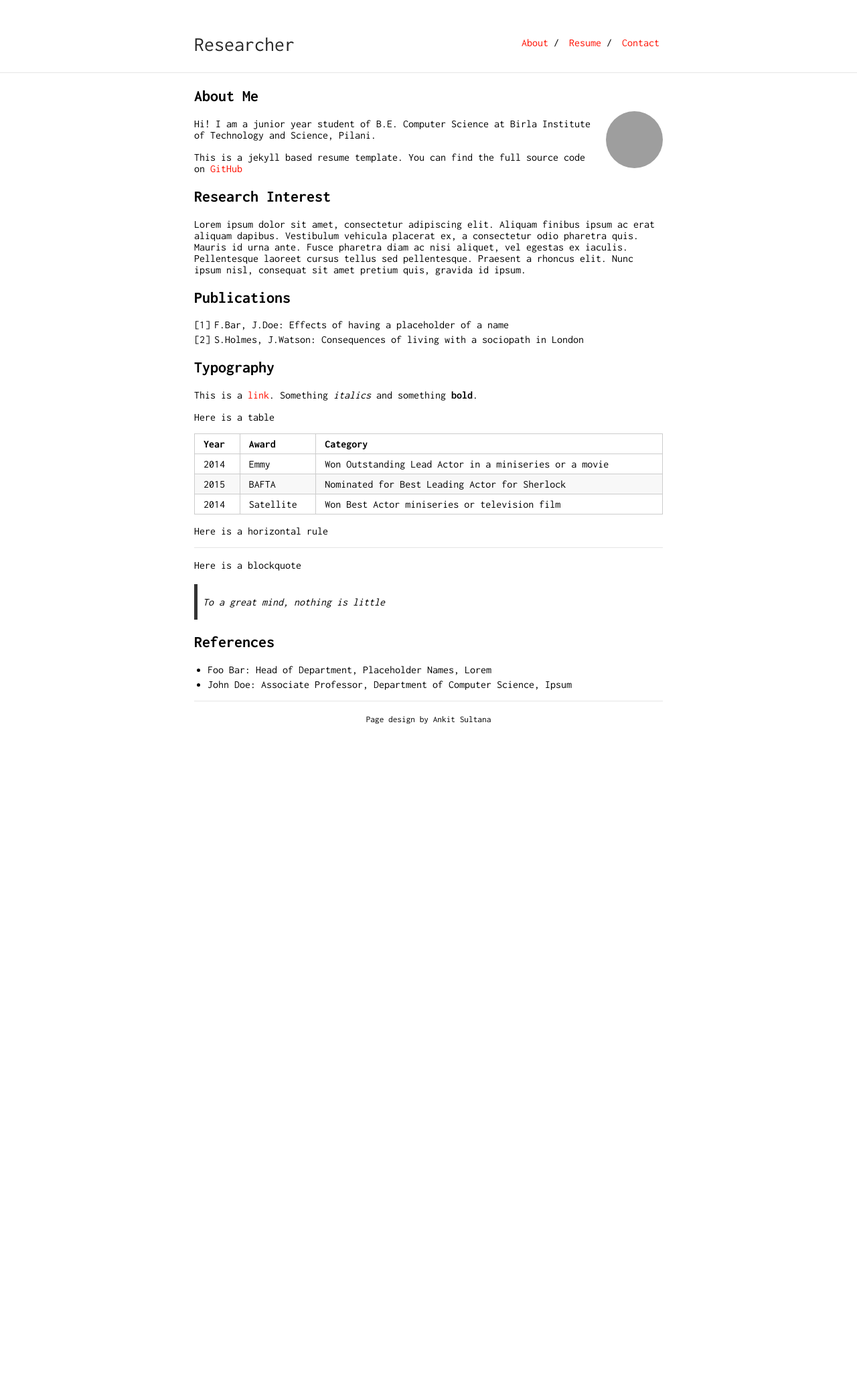
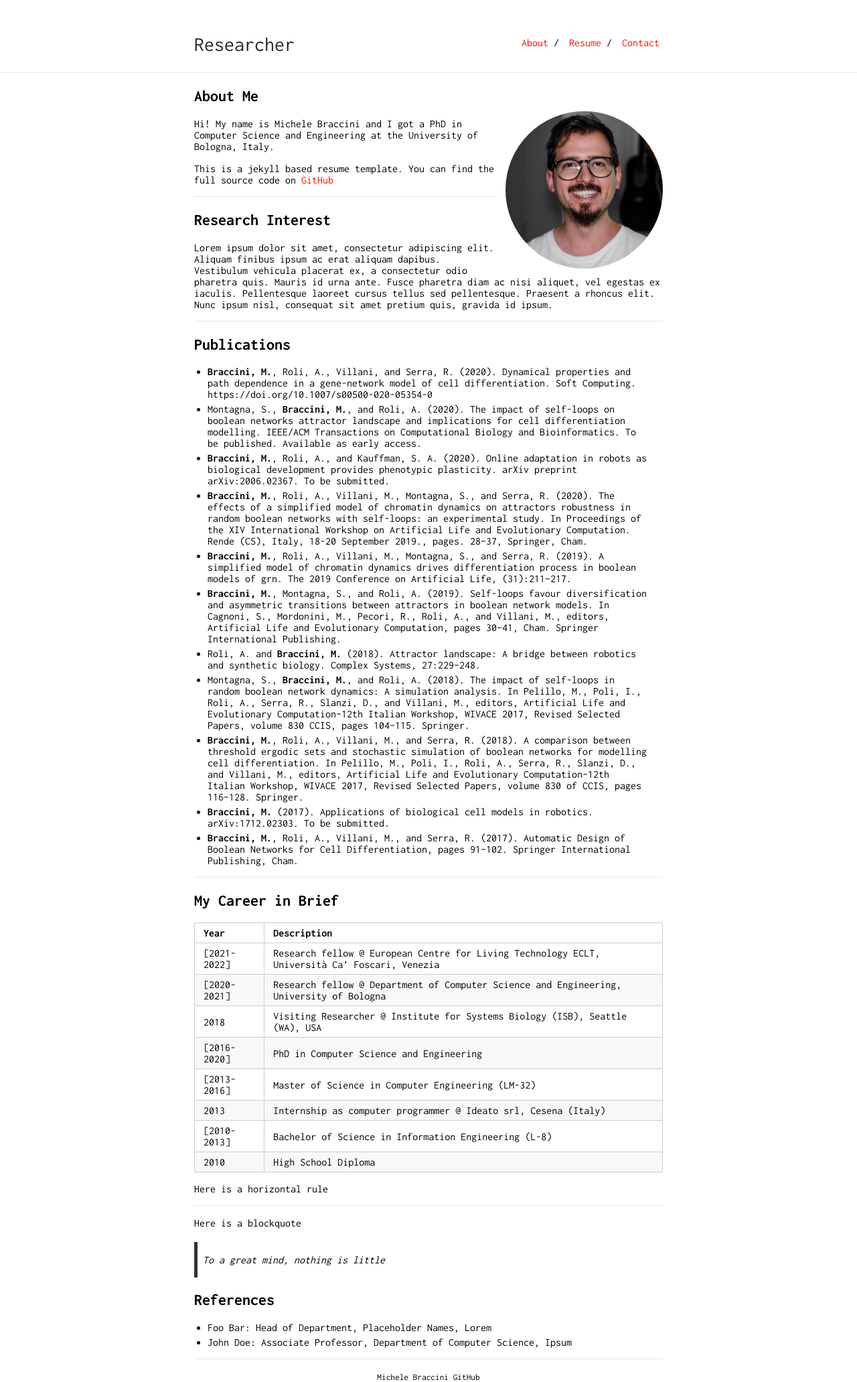
Before and after one commit to mbraccini/michele.braccini, a Jekyll site: the page built from index.md, in a window 1280 px wide. Shown: the whole page at 67% size. Built offline with Jekyll 4.4.1, drawn with Linux system fonts in a browser that asks for light colours; our own code applies the rules of GitHub Pages for plain Markdown files; before the commit the page ends 1081 px from its top, so only the background shows below that; grey boxes are pictures that could not be loaded.

Commit message:
prova sito vuot

```diff
--- a/_config.yml
+++ b/_config.yml
@@ -1,5 +1,5 @@
 title: Researcher
-url: "https://ankitsultana.com"
+url: "https://mbraccini.github.io/michele.braccini/"
 baseurl: "/researcher"
 
 markdown: kramdown
@@ -8,8 +8,8 @@ markdown: kramdown
 tracking_id: #
 
 footer: yes
-footer_url: "https://github.com/ankitsultana"
-footer_text: "Page design by Ankit Sultana"
+footer_url: "https://github.com/mbraccini/michele.braccini"
+footer_text: "Michele Braccini GitHub"
 
 sass:
     style: compressed
--- a/_sass/vars.scss
+++ b/_sass/vars.scss
@@ -3,7 +3,7 @@
  */
 
 $accent: #FF0F00;
-$image-size: 85px;
+$image-size: 235px;
 
 /*
  * Build Variables, don't touch
--- a/index.md
+++ b/index.md
@@ -4,32 +4,49 @@ layout: default
 
 ## About Me
 
-<img class="profile-picture" src="sherlock.jpg">
+<img class="profile-picture" src="io.jpeg">
 
-Hi! I am a junior year student of B.E. Computer Science at Birla Institute of Technology and Science, Pilani.
+Hi! My name is Michele Braccini and I got a PhD in Computer Science and Engineering at the University of Bologna, Italy.
 
 This is a jekyll based resume template. You can find the full source code on [GitHub](https://github.com/bk2dcradle/researcher)
+
+---
 
 ## Research Interest
 
 Lorem ipsum dolor sit amet, consectetur adipiscing elit. Aliquam finibus ipsum ac erat aliquam dapibus. Vestibulum vehicula placerat ex, a consectetur odio pharetra quis. Mauris id urna ante. Fusce pharetra diam ac nisi aliquet, vel egestas ex iaculis. Pellentesque laoreet cursus tellus sed pellentesque. Praesent a rhoncus elit. Nunc ipsum nisl, consequat sit amet pretium quis, gravida id ipsum.
 
+---
+
 ## Publications
 
-1. F.Bar, J.Doe: Effects of having a placeholder of a name
-2. S.Holmes, J.Watson: Consequences of living with a sociopath in London
+- **Braccini, M.**, Roli, A., Villani, and Serra, R. (2020). Dynamical properties and path dependence in a gene-network model of cell differentiation. Soft Computing. https://doi.org/10.1007/s00500-020-05354-0
+- Montagna, S., **Braccini, M.**, and Roli, A. (2020). The impact of self-loops on boolean networks attractor landscape and implications for cell differentiation modelling. IEEE/ACM Transactions on Computational Biology and Bioinformatics. To be published. Available as early access.
+- **Braccini, M.**, Roli, A., and Kauffman, S. A. (2020). Online adaptation in robots as biological development provides phenotypic plasticity. arXiv preprint arXiv:2006.02367. To be submitted.
+- **Braccini, M.**, Roli, A., Villani, M., Montagna, S., and Serra, R. (2020). The effects of a simplified model of chromatin dynamics on attractors robustness in random boolean networks with self-loops: an experimental study. In Proceedings of the XIV International Workshop on Artificial Life and Evolutionary Computation. Rende (CS), Italy, 18-20 September 2019., pages. 28–37, Springer, Cham.
+- **Braccini, M.**, Roli, A., Villani, M., Montagna, S., and Serra, R. (2019). A simplified model of chromatin dynamics drives differentiation process in boolean models of grn. The 2019 Conference on Artificial Life, (31):211–217.
+- **Braccini, M.**, Montagna, S., and Roli, A. (2019). Self-loops favour diversification and asymmetric transitions between attractors in boolean network models. In Cagnoni, S., Mordonini, M., Pecori, R., Roli, A., and Villani, M., editors, Artificial Life and Evolutionary Computation, pages 30–41, Cham. Springer International Publishing.
+- Roli, A. and **Braccini, M.** (2018). Attractor landscape: A bridge between robotics and synthetic biology. Complex Systems, 27:229–248.
+- Montagna, S., **Braccini, M.**, and Roli, A. (2018). The impact of self-loops in random boolean network dynamics: A simulation analysis. In Pelillo, M., Poli, I., Roli, A., Serra, R., Slanzi, D., and Villani, M., editors, Artificial Life and Evolutionary Computation–12th Italian Workshop, WIVACE 2017, Revised Selected Papers, volume 830 CCIS, pages 104–115. Springer.
+- **Braccini, M.**, Roli, A., Villani, M., and Serra, R. (2018). A comparison between threshold ergodic sets and stochastic simulation of boolean networks for modelling cell differentiation. In Pelillo, M., Poli, I., Roli, A., Serra, R., Slanzi, D., and Villani, M., editors, Artificial Life and Evolutionary Computation–12th Italian Workshop, WIVACE 2017, Revised Selected Papers, volume 830 of CCIS, pages 116–128. Springer.
+- **Braccini, M.** (2017). Applications of biological cell models in robotics. arXiv:1712.02303. To be submitted.
+- **Braccini, M.**, Roli, A., Villani, M., and Serra, R. (2017). Automatic Design of Boolean Networks for Cell Differentiation, pages 91–102. Springer International Publishing, Cham.
 
-## Typography
+---
 
-This is a [link](http://google.com). Something *italics* and something **bold**.
+## My Career in Brief
 
-Here is a table
 
-Year | Award | Category
------|-------|--------
-2014 | Emmy  | Won Outstanding Lead Actor in a miniseries or a movie
-2015 | BAFTA | Nominated for Best Leading Actor for Sherlock
-2014 | Satellite | Won Best Actor miniseries or television film
+Year  |  Description
+------|-----
+[2021-2022] | Research fellow @ European Centre for Living Technology ECLT, Università Ca’ Foscari, Venezia
+[2020-2021] | Research fellow @ Department of Computer Science and Engineering, University of Bologna
+2018 | Visiting Researcher @ Institute for Systems Biology (ISB), Seattle (WA), USA
+[2016-2020] | PhD in Computer Science and Engineering
+[2013-2016] | Master of Science in Computer Engineering (LM-32)
+2013 | Internship as computer programmer @ Ideato srl, Cesena (Italy)
+[2010-2013] | Bachelor of Science in Information Engineering (L-8)
+2010 | High School Diploma
 
 Here is a horizontal rule
 
```
Also changed, not shown: Gemfile (added, +35 -0 lines), contact.md (+4 -8 lines), Gemfile.lock (added), io.jpeg (added).
